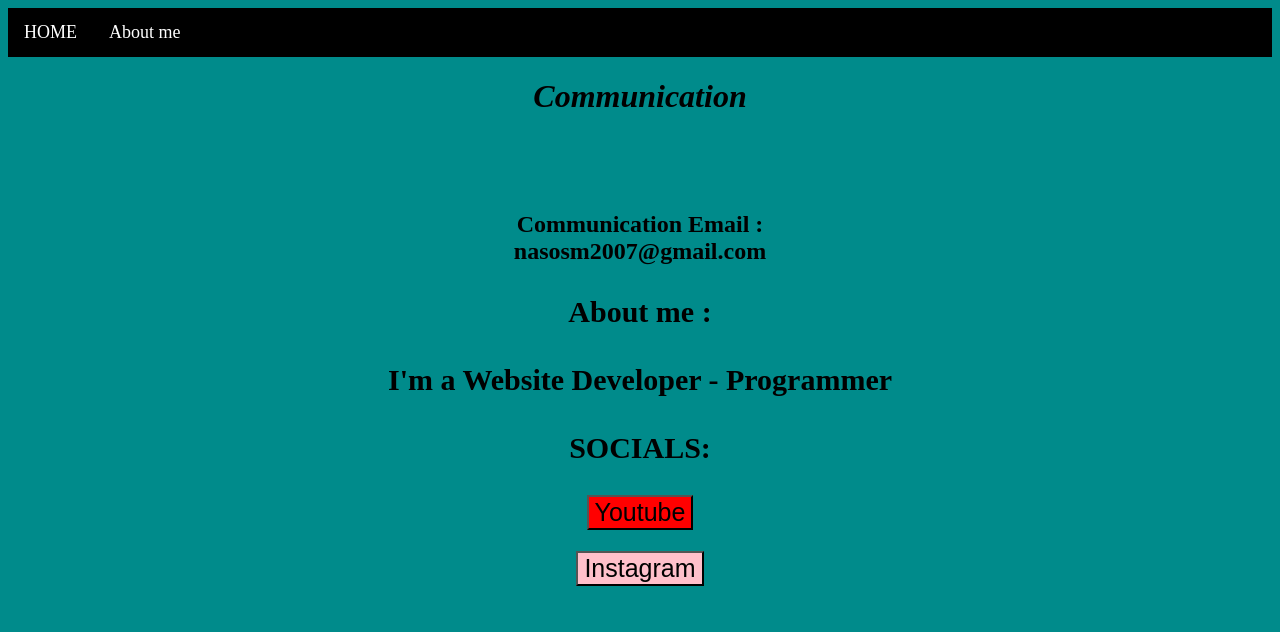
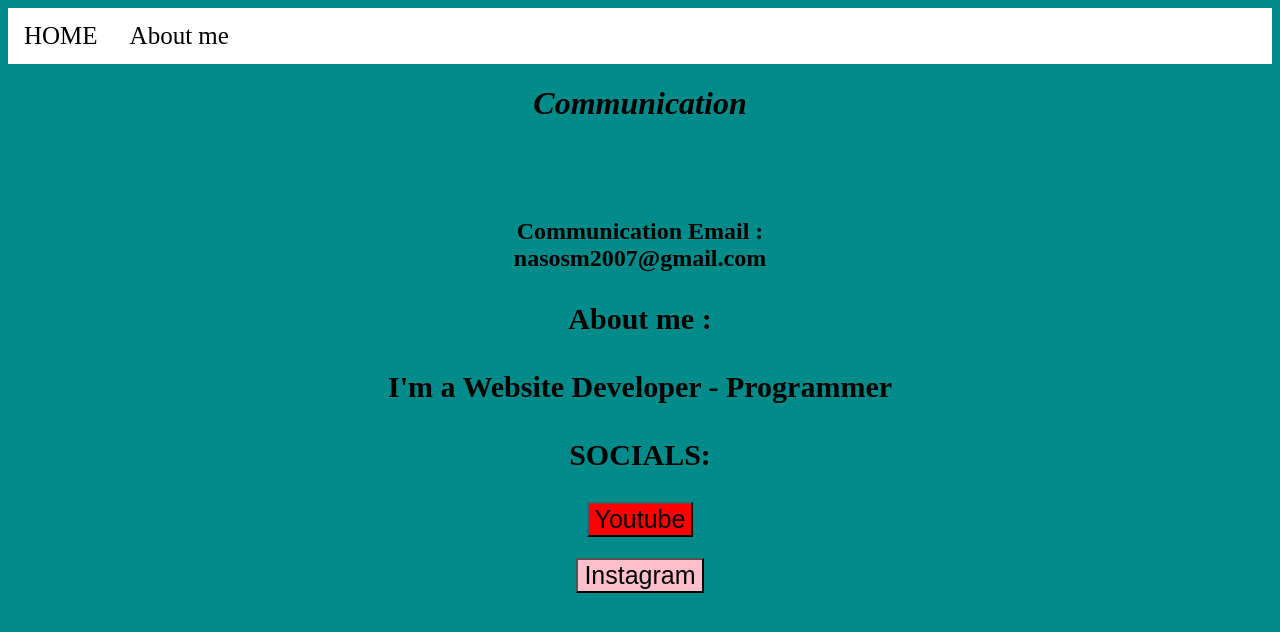
Before and after one commit to NasosM07/ThanasisM, a plain HTML site: page 2.html in a window 1280 px wide. Drawn offline with Linux system fonts and the light colour scheme.

Commit message:
Update 1.css

```diff
--- a/1.css
+++ b/1.css
@@ -8,13 +8,13 @@
 
 .navbar {
   overflow: hidden;
-  background-color: #000000;
+  background-color: white;
 }
 
 .navbar a {
   float: left;
-  font-size: 18;
-  color: white;
+  font-size: 25;
+  color: black;
   text-align: center;
   padding: 14px 16px;
   text-decoration: none;
@@ -37,7 +37,7 @@
 }
 
 .navbar a:hover, .dropdown:hover .dropbtn {
-  background-color: red;
+  background-color: whitesmoke
 }
 
 .dropdown-content {
@@ -51,7 +51,7 @@
 
 .dropdown-content a {
   float: none;
-  color: rgb(0, 0, 0);
+  color: black;
   padding: 12px 16px;
   text-decoration: none;
   display: block;
```
